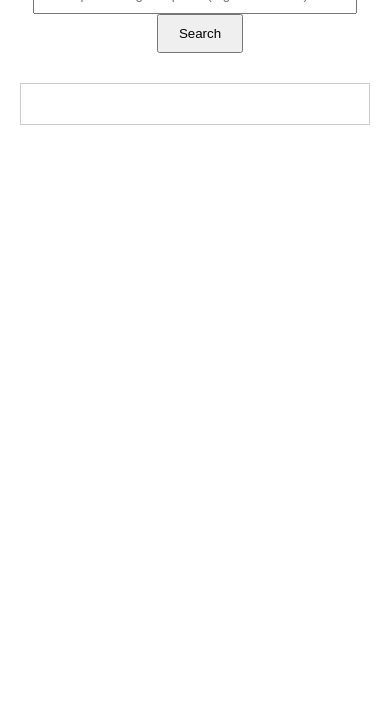
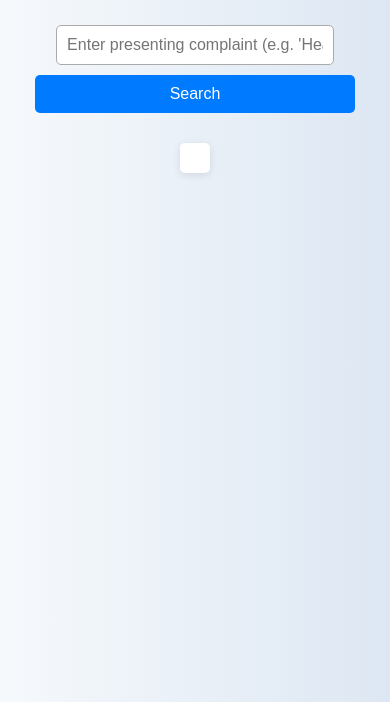
Before and after one commit to GPAI1234/Signposting-tool, a plain HTML site: page index.html in a window 390 px wide. Shown: the part 142-844 px from the top of the page. Drawn offline with Linux system fonts and the light colour scheme.

Commit message:
Update styles.css

```diff
--- a/styles.css
+++ b/styles.css
@@ -1,32 +1,91 @@
 body {
-  font-family: Arial, sans-serif;
-  margin: 20px;
+  font-family: "Segoe UI", Tahoma, Geneva, Verdana, sans-serif;
+  margin: 0;
+  padding: 0;
+  background: linear-gradient(90deg, #f6f9fc, #dde7f3);
+  min-height: 100vh;
+  display: flex;
+  flex-direction: column;
 }
 
 h1 {
   text-align: center;
+  margin-top: 40px;
+  color: #333;
+  font-size: 2rem;
 }
 
 .search-container {
-  text-align: center;
-  margin-bottom: 20px;
+  display: flex;
+  justify-content: center;
+  margin: 20px auto 0;
+  flex-wrap: wrap;
+  padding: 0 20px;
 }
 
 #search-input {
   width: 300px;
+  max-width: 80%;
   padding: 10px;
+  border: 1px solid #aaa;
+  border-radius: 5px;
+  font-size: 1rem;
+  margin-bottom: 10px;
 }
 
 #search-button {
   padding: 10px 20px;
+  background-color: #007aff;
+  color: #fff;
+  border: none;
+  border-radius: 5px;
+  font-size: 1rem;
+  cursor: pointer;
   margin-left: 10px;
+  margin-bottom: 10px;
+}
+
+#search-button:hover {
+  background-color: #0062cc;
 }
 
 .result-container {
-  margin-top: 30px;
-  font-size: 18px;
+  font-size: 1rem;
   max-width: 600px;
   margin: 30px auto;
-  border: 1px solid #ccc;
+  background: #fff;
+  border-radius: 5px;
+  box-shadow: 0 2px 8px rgba(0,0,0,0.1);
   padding: 20px;
+  border: none;
 }
+
+.result-container h2 {
+  margin-top: 0;
+  color: #333;
+  font-size: 1.5rem;
+}
+
+.result-container p {
+  color: #555;
+  line-height: 1.5;
+}
+
+/* Responsive adjustments */
+@media (max-width: 600px) {
+  #search-input {
+    width: 100%;
+    margin-right: 0;
+  }
+
+  #search-button {
+    margin-left: 0;
+    width: 100%;
+  }
+
+  .result-container {
+    margin: 20px auto;
+    padding: 15px;
+    font-size: 1rem;
+  }
+}
```
